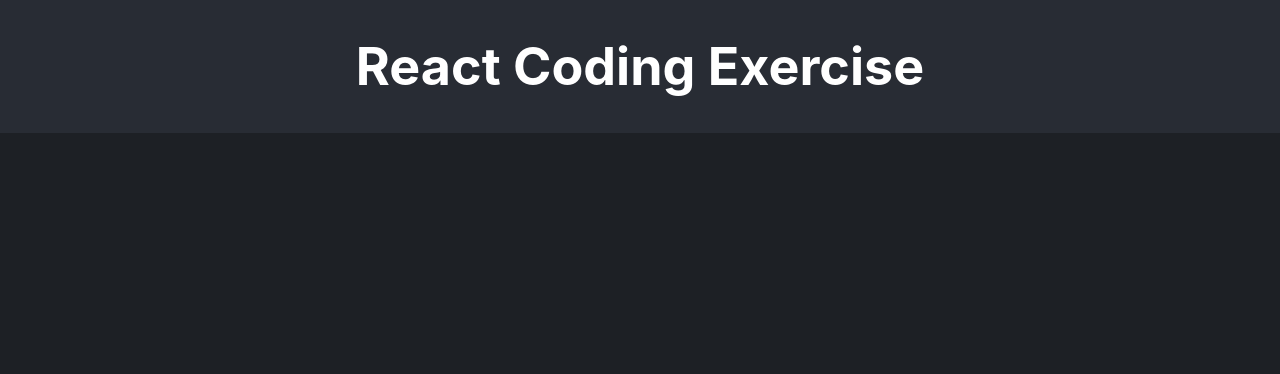
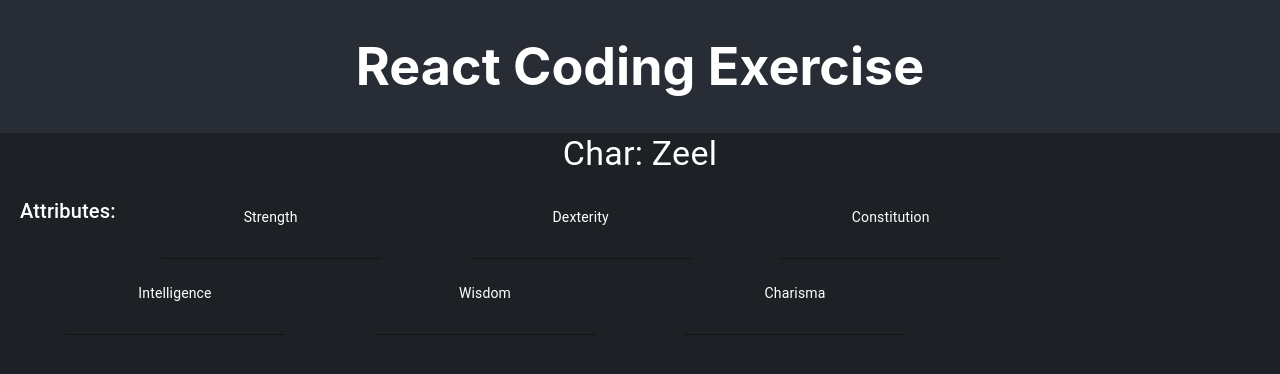
Before and after one commit to zeelmavani/rpg-dnd-react, a React (Create React App) app: page / in a window 1280 px wide. Shown: the top 374 px of the page. Built offline with nearby package versions, Linux system fonts and the light colour scheme.

Commit message:
displayed the attribute list

```diff
--- a/src/App.css
+++ b/src/App.css
@@ -44,3 +44,7 @@
     transform: rotate(360deg);
   }
 }
+
+.p-2{
+  padding: 2rem;
+}
--- a/src/components/CharSheet.jsx
+++ b/src/components/CharSheet.jsx
@@ -1,8 +1,32 @@
-import React, { useState } from 'react';
-
+import { Grid, TextField, Typography } from "@material-ui/core";
+import React, { useState } from "react";
+import { ATTRIBUTE_LIST } from "../consts";
 
 export function CharSheet() {
+  const [characters, setCharacters] = useState([
+    { name: "Zeel", attributes: [{ Strength: 10 }] },
+  ]);
   return (
-    <></>
+    <Grid container spacing={3}>
+      {characters.map((character, characterIndex) => (
+        <Grid item xs={12} key={characterIndex}>
+          <Typography variant="h4">Char: {character.name}</Typography>
+          <Grid container spacing={3} className="p-2">
+            <Typography variant="h6">Attributes:</Typography>
+            {ATTRIBUTE_LIST.map((attribute) => (
+              <Grid item xs={3} key={attribute}>
+                <Typography variant="body2">{attribute}</Typography>
+                <TextField
+                  type="number"
+                  value={character.attributes[attribute]}
+                >
+
+                </TextField>
+              </Grid>
+            ))}
+          </Grid>
+        </Grid>
+      ))}
+    </Grid>
   );
 }
```
